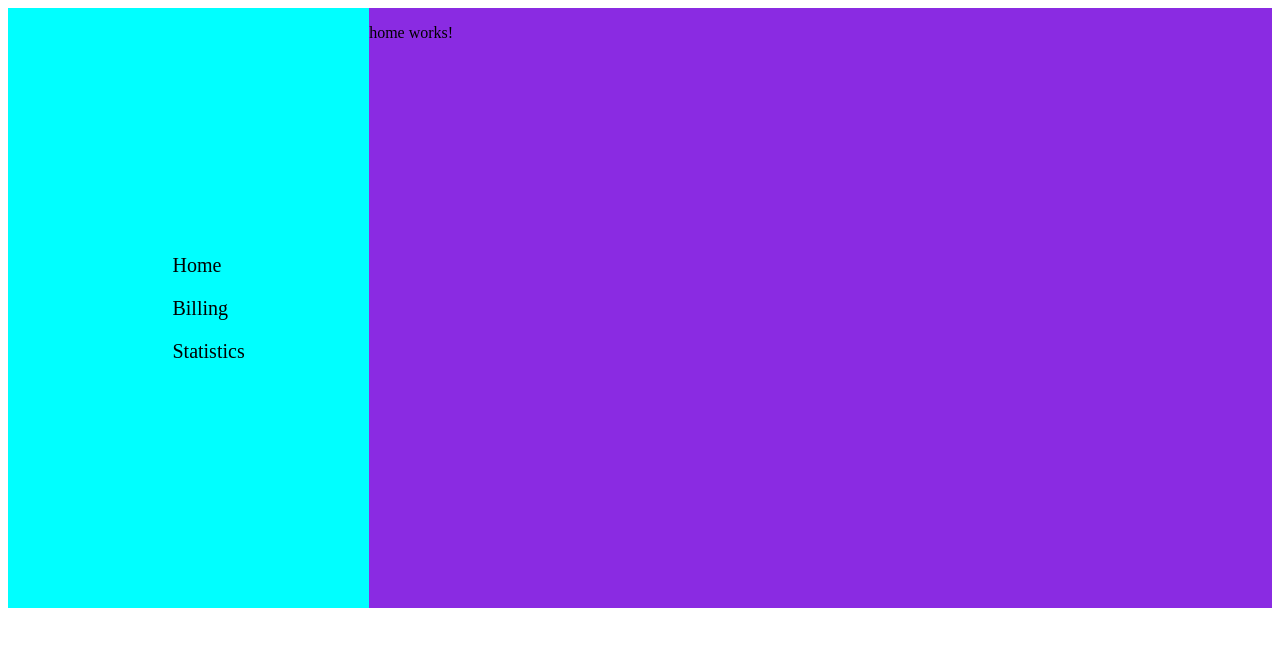
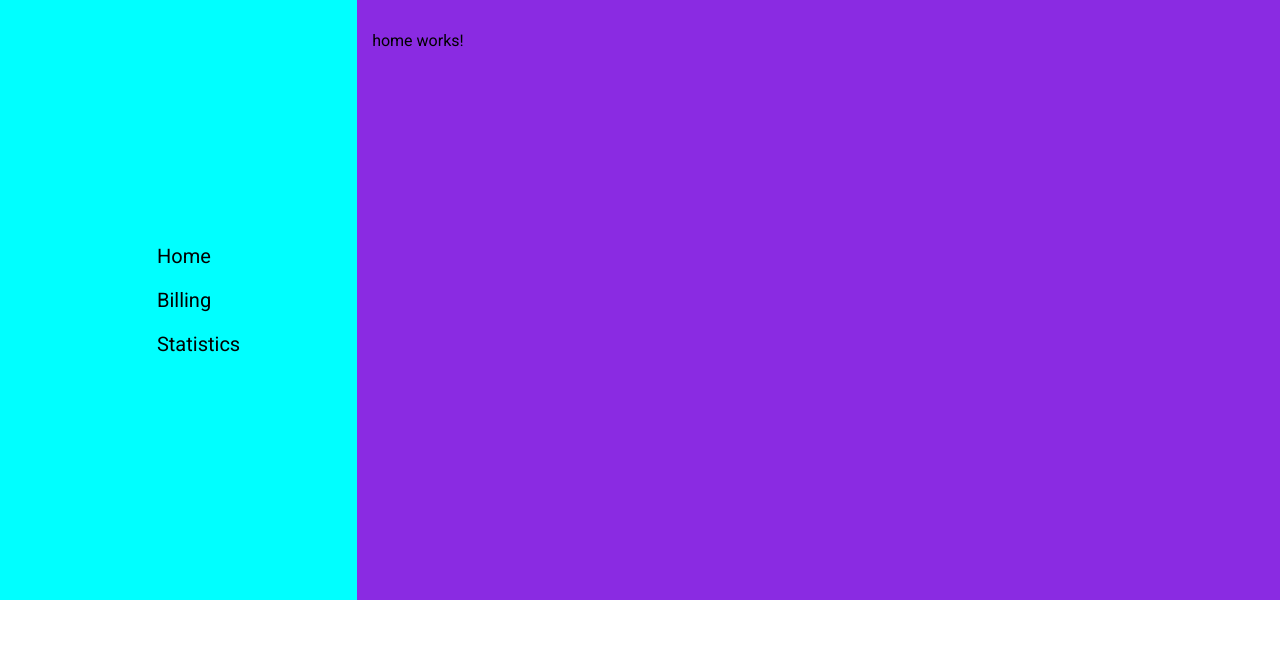
Before and after one commit to szobek/lastProjectWithAngular, an Angular app: page /home in a window 1280 px wide. Shown: the top 646 px of the page. Built offline with nearby package versions, Linux system fonts and the light colour scheme.

Commit message:
Font family import

```diff
--- a/src/app/components/main-container/main-container.component.scss
+++ b/src/app/components/main-container/main-container.component.scss
@@ -10,6 +10,7 @@ main{
         align-items: center;
     }
     #main-content{
+        padding: 15px;
         background-color: blueviolet;
         flex: 5;
     }
--- a/src/styles.scss
+++ b/src/styles.scss
@@ -1 +1,7 @@
-/* You can add global styles to this file, and also import other style files */
+@import url('https://fonts.googleapis.com/css2?family=Roboto:ital,wght@0,100;0,300;0,400;0,500;0,700;0,900;1,100;1,300;1,400;1,500;1,700;1,900&display=swap');
+
+body{
+    margin: 0;
+    padding: 0;
+    font-family: "Roboto", serif;
+}
```
